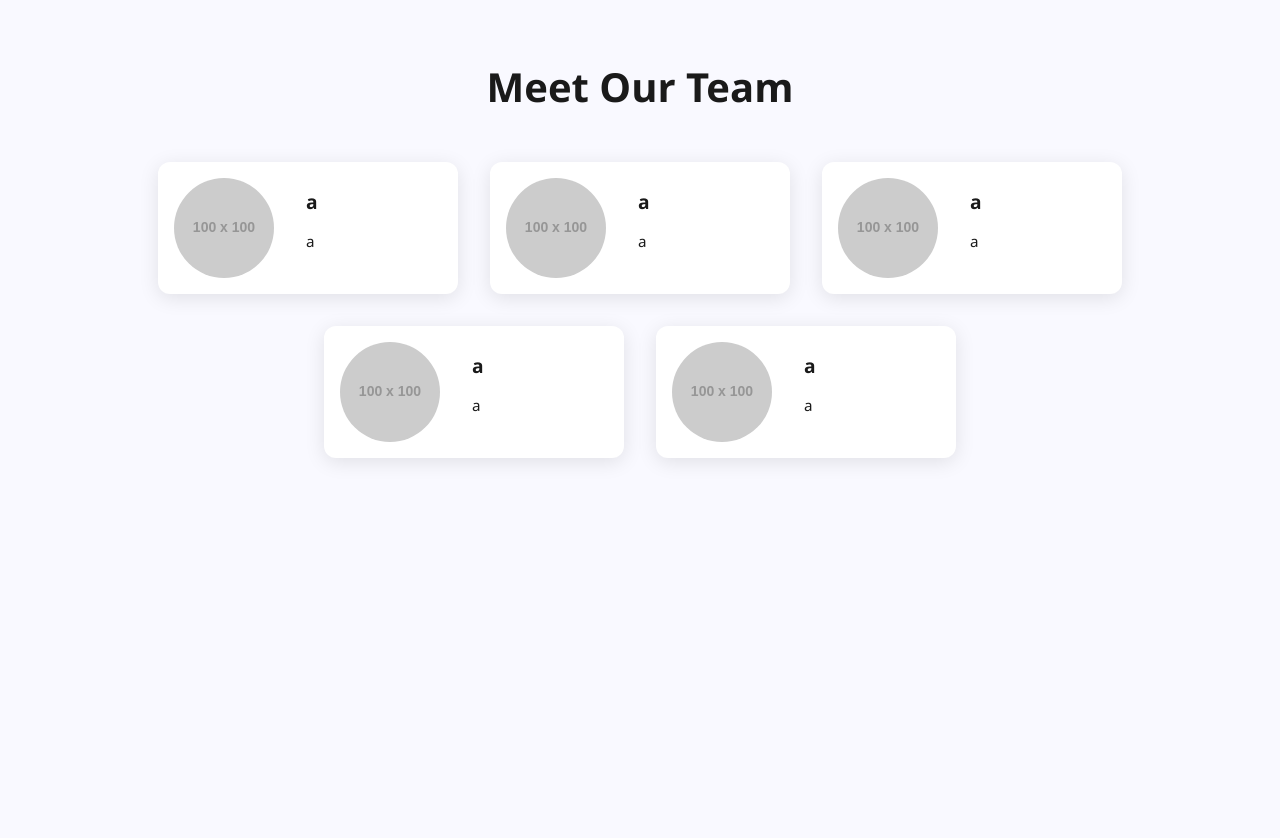
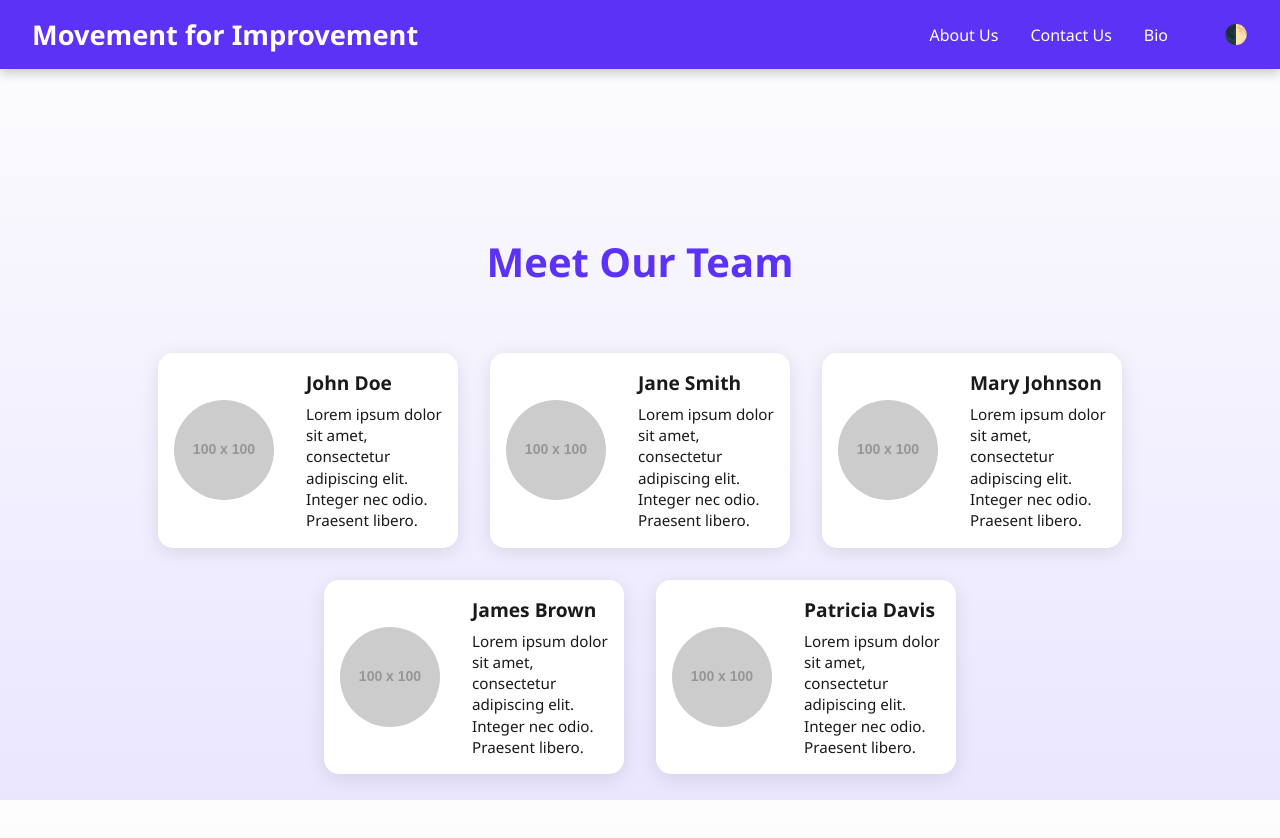
Before and after one commit to IKKNIGHT/Movement-For-Improvement, a plain HTML site: page bio.html in a window 1280 px wide. Before the commit the page ends 800 px from the top, so only its background shows below. Drawn offline with Linux system fonts and the light colour scheme; placeholder pictures from the web are drawn by us.

Commit message:
basic bio stuff

```diff
--- a/bio.html
+++ b/bio.html
@@ -4,22 +4,29 @@
     <meta charset="UTF-8">
     <meta name="viewport" content="width=device-width, initial-scale=1.0">
     <title>Our Team - Movement for Improvement</title>
+    <link rel="stylesheet" href="https://cdnjs.cloudflare.com/ajax/libs/font-awesome/6.4.0/css/all.min.css">
     <style>
         :root {
-            --bg-light: #f9f9ff;
+            --bg-light: linear-gradient(to bottom, #fdfdfd, #eae6ff);
             --text-light: #1a1a1a;
-            --card-light: #fff;
+            --primary-light: #5c33f6;
+            --accent-light: #ffb84d;
+            --card-light: #ffffff;
             --shadow-light: rgba(0, 0, 0, 0.1);
 
-            --bg-dark: #1e1e2f;
-            --text-dark: #eaeaea;
-            --card-dark: #2a2a3d;
-            --shadow-dark: rgba(255, 255, 255, 0.05);
+            --bg-dark: linear-gradient(to bottom, #1c1c1c, #2a2a2a);
+            --text-dark: #f0f0f0;
+            --primary-dark: #8e7fff;
+            --accent-dark: #ffd580;
+            --card-dark: #2f2f2f;
+            --shadow-dark: rgba(255, 255, 255, 0.08);
         }
 
         [data-theme="light"] {
             --bg: var(--bg-light);
             --text: var(--text-light);
+            --primary: var(--primary-light);
+            --accent: var(--accent-light);
             --card: var(--card-light);
             --shadow: var(--shadow-light);
         }
@@ -27,23 +34,97 @@
         [data-theme="dark"] {
             --bg: var(--bg-dark);
             --text: var(--text-dark);
+            --primary: var(--primary-dark);
+            --accent: var(--accent-dark);
             --card: var(--card-dark);
             --shadow: var(--shadow-dark);
         }
 
-        body {
+        * {
             margin: 0;
-            font-family: 'Segoe UI', Tahoma, Geneva, Verdana, sans-serif;
-            background-color: var(--bg);
-            color: var(--text);
-            transition: all 0.3s ease-in-out;
-            padding: 2rem;
+            padding: 0;
+            box-sizing: border-box;
+            scroll-behavior: smooth;
         }
 
-        h1 {
-            text-align: center;
-            margin-bottom: 3rem;
+        html, body {
+            height: 100%;
+        }
+
+        body {
+            font-family: 'Segoe UI', Tahoma, Geneva, Verdana, sans-serif;
+            background: var(--bg);
+            color: var(--text);
+            transition: background 0.6s ease, color 0.4s ease;
+            padding-top: 120px;
+            min-height: 100vh;
+        }
+
+        nav {
+            background: var(--primary);
+            color: #fff;
+            display: flex;
+            justify-content: space-between;
+            align-items: center;
+            padding: 1rem 2rem;
+            position: fixed;
+            top: 0;
+            width: 100%;
+            z-index: 1000;
+            box-shadow: 0 4px 10px rgba(0,0,0,0.2);
+            animation: fadeDown 0.8s ease-in-out;
+        }
+
+        nav h1 {
+            font-size: 1.7rem;
+            font-weight: bold;
+        }
+
+        nav ul {
+            list-style: none;
+            display: flex;
+            align-items: center;
+        }
+
+        nav ul li {
+            margin-left: 2rem;
+        }
+
+        nav ul li a {
+            color: #fff;
+            text-decoration: none;
+            font-size: 1rem;
+            transition: color 0.3s ease;
+        }
+
+        nav ul li a:hover {
+            color: var(--accent);
+        }
+
+        .theme-toggle {
+            background: none;
+            border: none;
+            color: #fff;
+            font-size: 1.2rem;
+            cursor: pointer;
+            margin-left: 1.5rem;
+        }
+
+        .page-container {
+            display: flex;
+            justify-content: center;
+            align-items: center;
+            flex-direction: column;
+            padding: 2rem;
+            width: 100%;
+            margin: 0 auto;
+            min-height: 100vh;
+        }
+
+        .page-container h1 {
             font-size: 2.5rem;
+            color: var(--primary);
+            margin-bottom: 2rem;
         }
 
         .card-container {
@@ -51,12 +132,14 @@
             flex-wrap: wrap;
             justify-content: center;
             gap: 2rem;
+            padding: 2rem;
+            animation: fadeIn 1.2s ease;
         }
 
         .card {
             background-color: var(--card);
             box-shadow: 0 4px 20px var(--shadow);
-            border-radius: 12px;
+            border-radius: 15px;
             overflow: hidden;
             width: 300px;
             display: flex;
@@ -90,50 +173,81 @@
             font-size: 0.95rem;
             line-height: 1.4;
         }
+
+        @keyframes fadeIn {
+            0% { opacity: 0; transform: translateY(20px); }
+            100% { opacity: 1; transform: translateY(0); }
+        }
+
+        @keyframes fadeDown {
+            0% { opacity: 0; transform: translateY(-20px); }
+            100% { opacity: 1; transform: translateY(0); }
+        }
     </style>
 </head>
 <body>
+<nav>
+    <h1>Movement for Improvement</h1>
+    <ul>
+        <li><a href="index.html#about-us">About Us</a></li>
+        <li><a href="index.html#contact-us">Contact Us</a></li>
+        <li><a href="bio.html">Bio</a></li>
+        <li><button class="theme-toggle" onclick="toggleTheme()">🌓</button></li>
+    </ul>
+</nav>
+
+<div class="page-container">
     <h1>Meet Our Team</h1>
+    <div class="content">
         <div class="card-container">
             <div class="card">
                 <img src="https://via.placeholder.com/100" alt="Person 1">
                 <div class="card-info">
-            <h3>a</h3>
-            <p>a</p>
+                    <h3>John Doe</h3>
+                    <p>Lorem ipsum dolor sit amet, consectetur adipiscing elit. Integer nec odio. Praesent libero.</p>
                 </div>
             </div>
 
             <div class="card">
                 <img src="https://via.placeholder.com/100" alt="Person 2">
                 <div class="card-info">
-            <h3>a</h3>
-            <p>a</p>
+                    <h3>Jane Smith</h3>
+                    <p>Lorem ipsum dolor sit amet, consectetur adipiscing elit. Integer nec odio. Praesent libero.</p>
                 </div>
             </div>
 
             <div class="card">
                 <img src="https://via.placeholder.com/100" alt="Person 3">
                 <div class="card-info">
-            <h3>a</h3>
-            <p>a</p>
+                    <h3>Mary Johnson</h3>
+                    <p>Lorem ipsum dolor sit amet, consectetur adipiscing elit. Integer nec odio. Praesent libero.</p>
                 </div>
             </div>
 
             <div class="card">
                 <img src="https://via.placeholder.com/100" alt="Person 4">
                 <div class="card-info">
-            <h3>a</h3>
-            <p>a</p>
+                    <h3>James Brown</h3>
+                    <p>Lorem ipsum dolor sit amet, consectetur adipiscing elit. Integer nec odio. Praesent libero.</p>
                 </div>
             </div>
 
             <div class="card">
                 <img src="https://via.placeholder.com/100" alt="Person 5">
                 <div class="card-info">
-            <h3>a</h3>
-            <p>a</p>
+                    <h3>Patricia Davis</h3>
+                    <p>Lorem ipsum dolor sit amet, consectetur adipiscing elit. Integer nec odio. Praesent libero.</p>
                 </div>
             </div>
         </div>
+    </div>
+</div>
+
+<script>
+    function toggleTheme() {
+        const html = document.documentElement;
+        html.setAttribute('data-theme', html.getAttribute('data-theme') === 'dark' ? 'light' : 'dark');
+    }
+</script>
 </body>
 </html>
```
Also changed, not shown: index.html (+1 -1 lines). Lines whose indentation alone changed are shown as unchanged.
